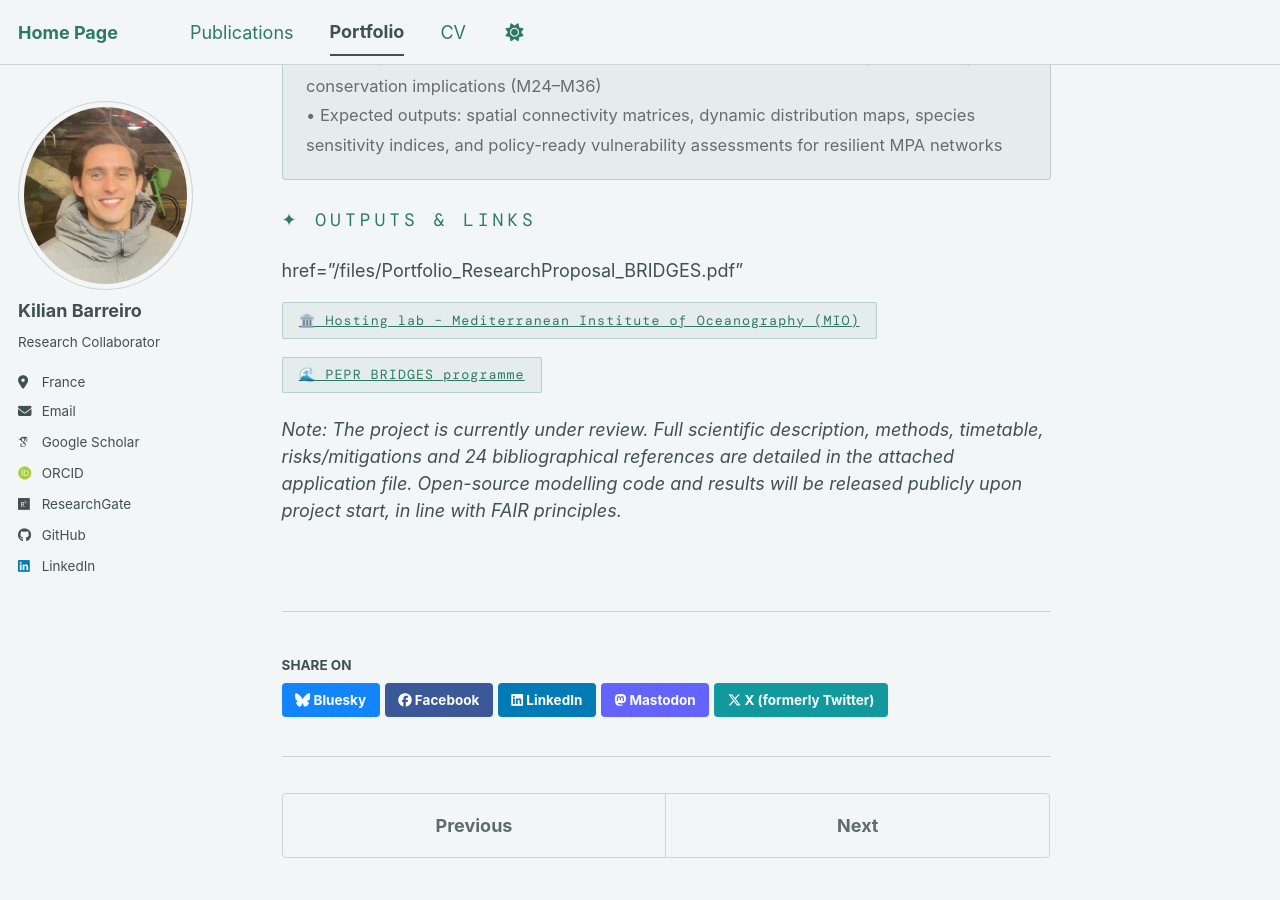
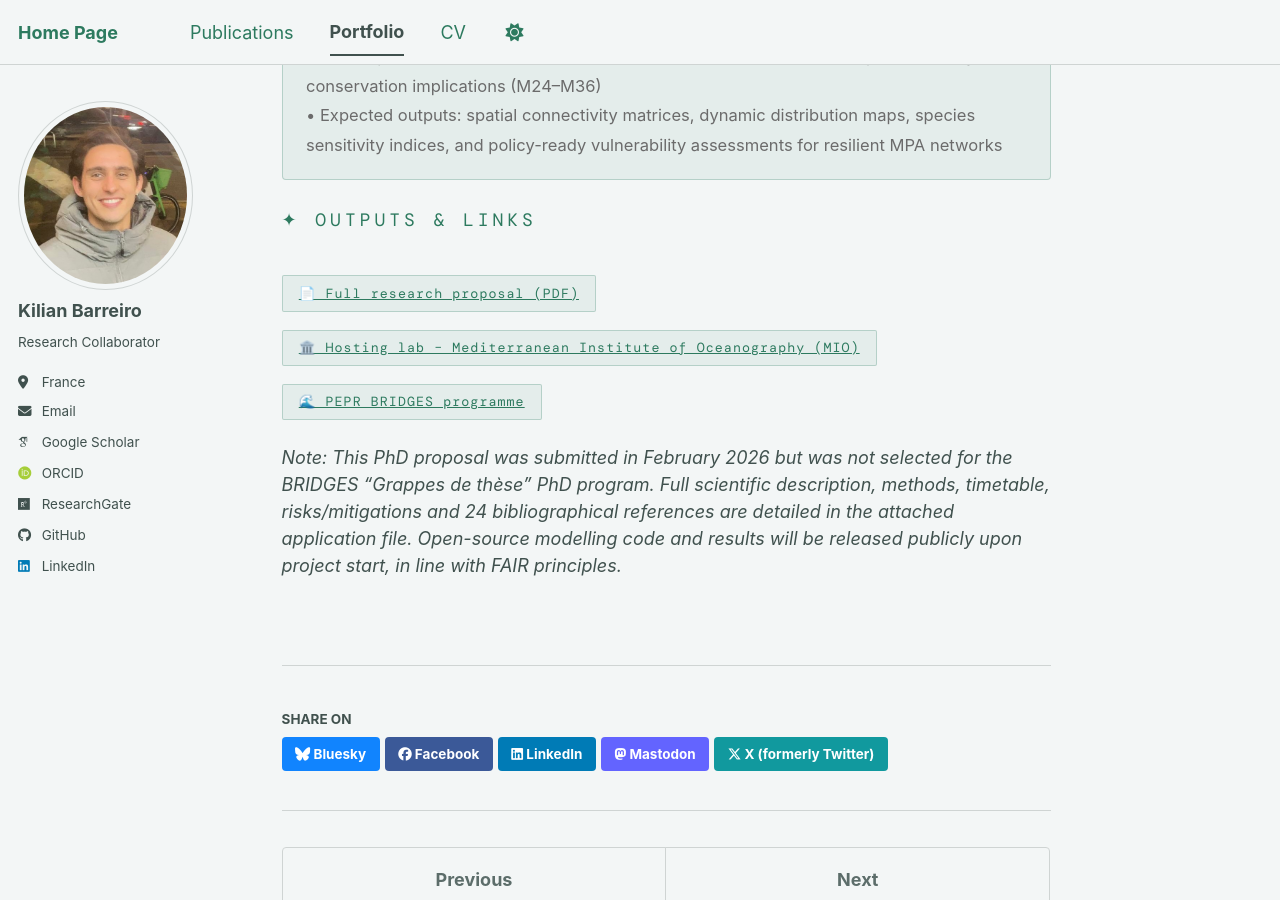
Before and after one commit to KilianBARREIRO/KilianBARREIRO.github.io, a Jekyll site: the page built from _portfolio/portfolio-4.md, in a window 1280 px wide and 900 px high, scrolled down 1407 px. Built offline with Jekyll 4.4.1, drawn with Linux system fonts in a browser that asks for light colours; some web fonts are replaced; a script bundle is joined from its source files by our own code; library files that are not in the unit come from our copies.

Commit message:
update portfolio

```diff
--- a/_portfolio/portfolio-4.md
+++ b/_portfolio/portfolio-4.md
@@ -101,7 +101,9 @@ The thesis title is:
 </div>
 
 <p class="kb-section-label">✦ Outputs & Links</p>
-href="/files/Portfolio_ResearchProposal_BRIDGES.pdf"
+<a class="kb-download" href="/files/Portfolio_ResearchProposal_BRIDGES.pdf">
+  📄 Full research proposal (PDF)
+</a>
 <a class="kb-download" href="https://www.mio.osupytheas.fr/">
   🏛️ Hosting lab – Mediterranean Institute of Oceanography (MIO)
 </a>
@@ -109,4 +111,4 @@ href="/files/Portfolio_ResearchProposal_BRIDGES.pdf"
   🌊 PEPR BRIDGES programme
 </a>
 
-*Note: The project is currently under review. Full scientific description, methods, timetable, risks/mitigations and 24 bibliographical references are detailed in the attached application file. Open-source modelling code and results will be released publicly upon project start, in line with FAIR principles.*
+*Note: This PhD proposal was submitted in February 2026 but was not selected for the BRIDGES "Grappes de thèse" PhD program. Full scientific description, methods, timetable, risks/mitigations and 24 bibliographical references are detailed in the attached application file. Open-source modelling code and results will be released publicly upon project start, in line with FAIR principles.*
```
Also changed, not shown: _portfolio/portfolio-5.md (+1 -4 lines).
